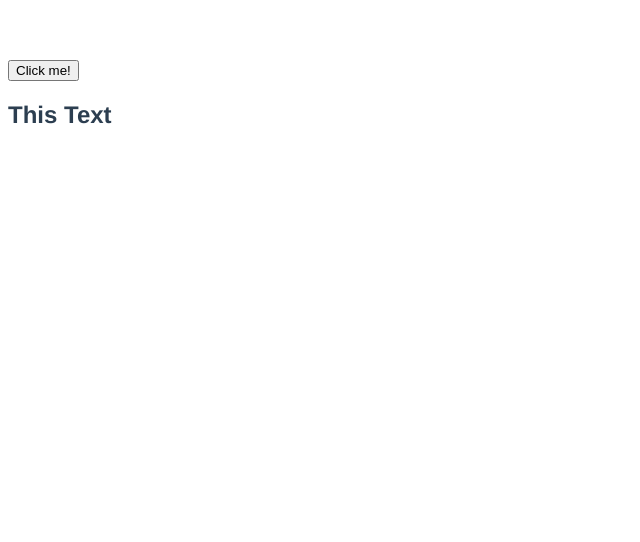
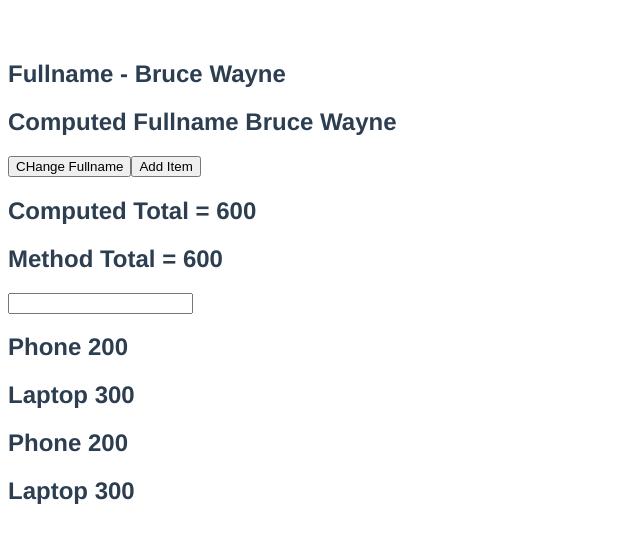
Before and after one commit to Shercosta/vue-3-codevolution, a Vue app in the folder vue-project/: page / in a window 1280 px wide. Shown: the top 542 px of the page, without its empty margins (0-640 px from the left). Built offline with nearby package versions, Linux system fonts and the light colour scheme.

Commit message:
tutorial 26 - computed setter

```diff
--- a/vue-project/src/ComputedProperties.vue
+++ b/vue-project/src/ComputedProperties.vue
@@ -2,6 +2,9 @@
   <div>
     <h2>Fullname - {{ firstName }} {{ lastName }}</h2>
     <h2>Computed Fullname {{ fullName }}</h2>
+
+    <button @click="changeFullname">CHange Fullname</button>
+
     <button @click="items.unshift({ id: 4, title: 'Keyboar', price: 500 })">
       Add Item
     </button>
@@ -54,10 +57,20 @@
         0
       );
     },
+    changeFullname() {
+      this.fullName = "Clark Kent";
+    },
   },
   computed: {
-    fullName() {
-      return `${this.firstName} ${this.lastName}`;
+    fullName: {
+      get() {
+        return `${this.firstName} ${this.lastName}`;
+      },
+      set(value) {
+        const names = value.split(" ");
+        this.firstName = names[0];
+        this.lastName = names[1];
+      },
     },
     total() {
       console.log("total Computed Property");
--- a/vue-project/src/main.js
+++ b/vue-project/src/main.js
@@ -6,4 +6,4 @@
 import ComputedProperties from "./ComputedProperties.vue";
 import showImage from "./ShowImage.vue";
 
-createApp(showImage).mount("#app");
+createApp(ComputedProperties).mount("#app");
```
